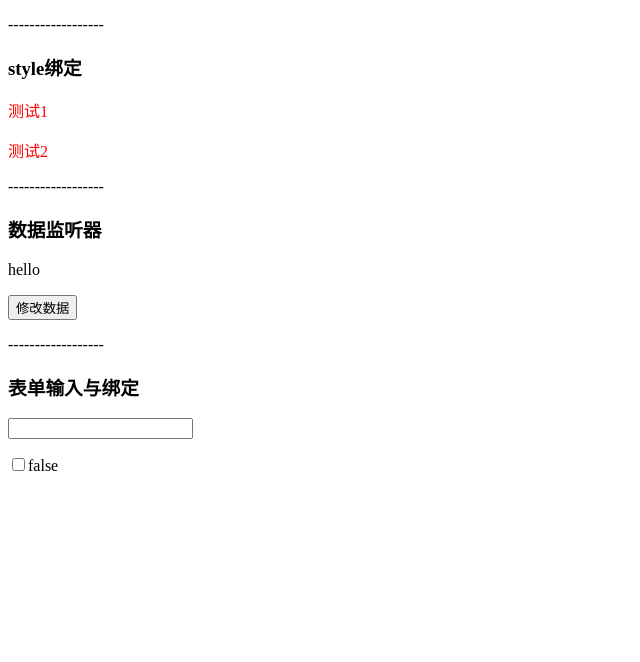
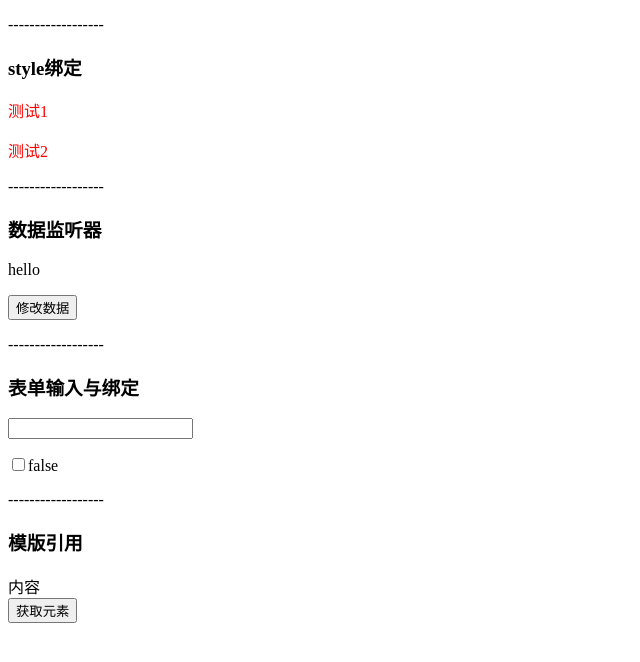
Before and after one commit to jeremyke/vue-blog, a Vue app in the folder vue-project/: page / in a window 1280 px wide. Shown: the top 662 px of the page, without its empty margins (0-640 px from the left). Built offline with nearby package versions, Linux system fonts and the light colour scheme.

Commit message:
feat:模版引用

```diff
--- a/vue-project/src/App.vue
+++ b/vue-project/src/App.vue
@@ -12,6 +12,7 @@ import ClassBind from './components/ClassBind.vue'
 import StyleBind from './components/StyleBind.vue'
 import ListenDataChange from './components/ListenDataChange.vue'
 import InputBind from './components/InputBind.vue'
+import TemplateLink from './components/TemplateLink.vue'
 </script>
 
 <template>
@@ -38,4 +39,6 @@ import InputBind from './components/InputBind.vue'
   <ListenDataChange />
   <p>------------------</p>
   <InputBind />
+  <p>------------------</p>
+  <TemplateLink />
 </template>
--- /dev/null
+++ b/vue-project/src/components/TemplateLink.vue
@@ -0,0 +1,41 @@
+<template>
+  <h3>模版引用</h3>
+  <div ref="container" class="container">{{content}}</div>
+  <button @click="getEleHandle">获取元素</button>
+
+
+</template>
+
+<script>
+//1. 内容修改使用{{}} 2.属性改变使用v-bind:指令 3.事件v-on:事件
+export default {
+  //属性
+  data(){
+    return {
+      content:"内容",
+    }
+  },
+
+  //计算属性
+  computed:{
+
+  },
+
+  //方法
+  methods:{
+    getEleHandle(){
+      console.log(this.$refs.container)
+      this.$refs.container.innerHTML = "xxxx"
+    }
+  },
+
+  //监听
+  watch:{
+
+  }
+}
+</script>
+
+<style>
+
+</style>
```
